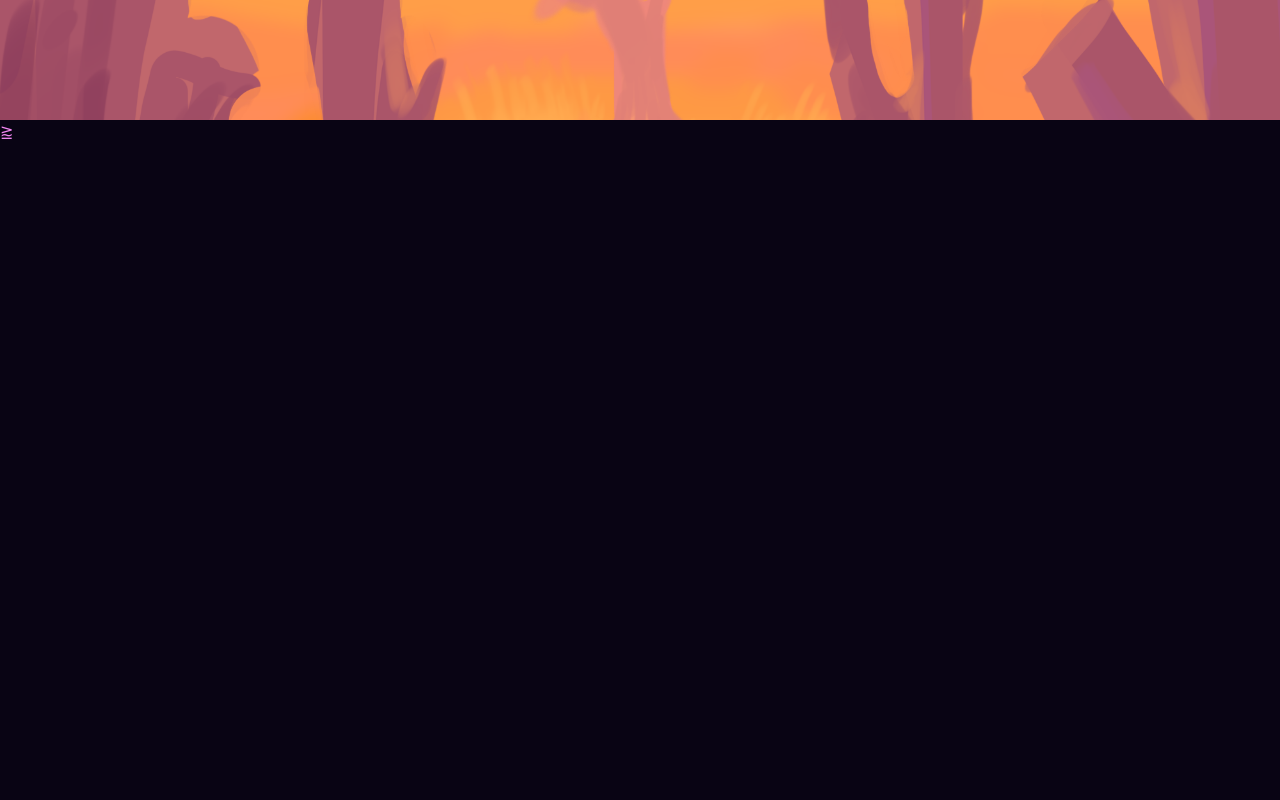
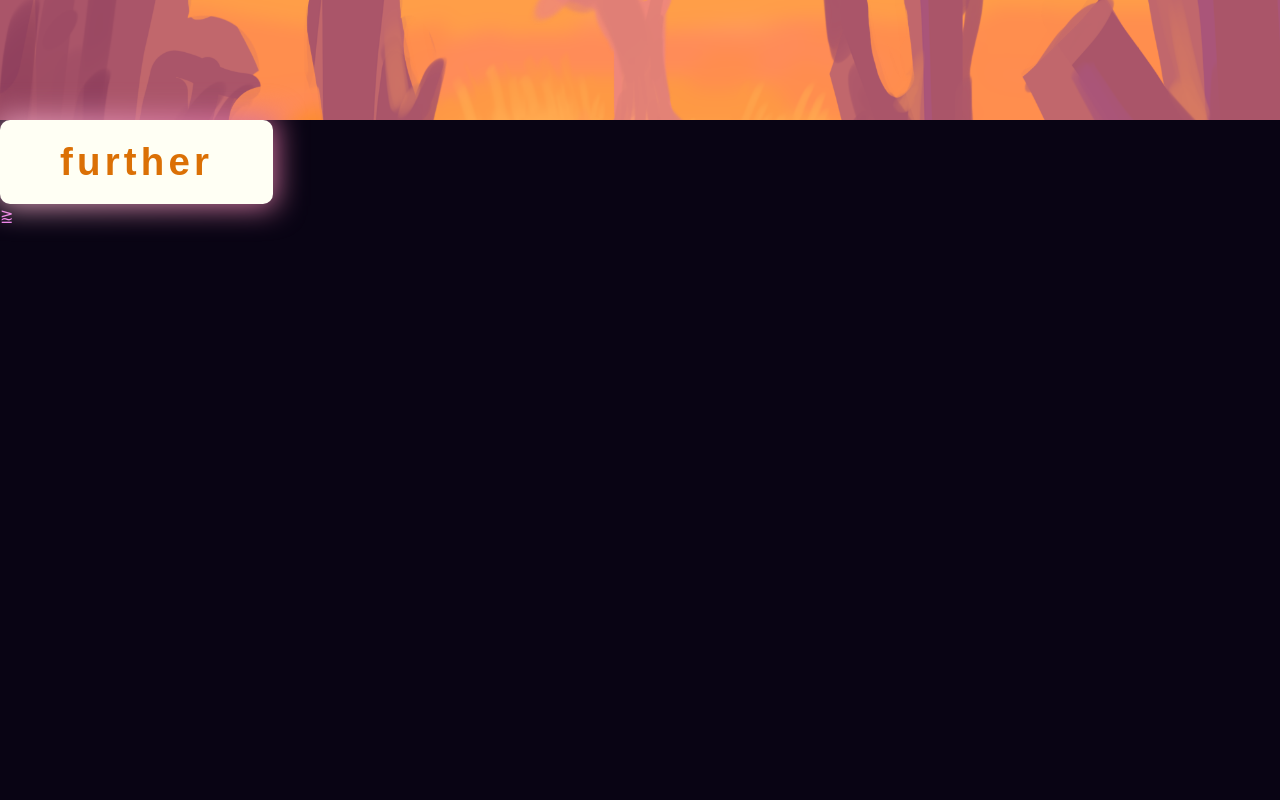
Before and after one commit to InfinityCrafter/test, a plain HTML site: page index.html in a window 1280 px wide. Shown: the part 3080-3880 px from the top of the page. Drawn offline with Linux system fonts and the light colour scheme; a web font is replaced by a local one.

Commit message:
Update index.html

```diff
--- a/index.html
+++ b/index.html
@@ -80,6 +80,9 @@
       <div class="main-article_content">
         <h2 class="main-article_header"></h2>
         <p class="main-article_paragraf"></p>
+          <a href="https://www.instagram.com/jelly_forstuff/" target="_blank">
+            <button class="btn">further</button>
+          </a>
 
       <div class="copy">⪎</div>
     </article>
```
